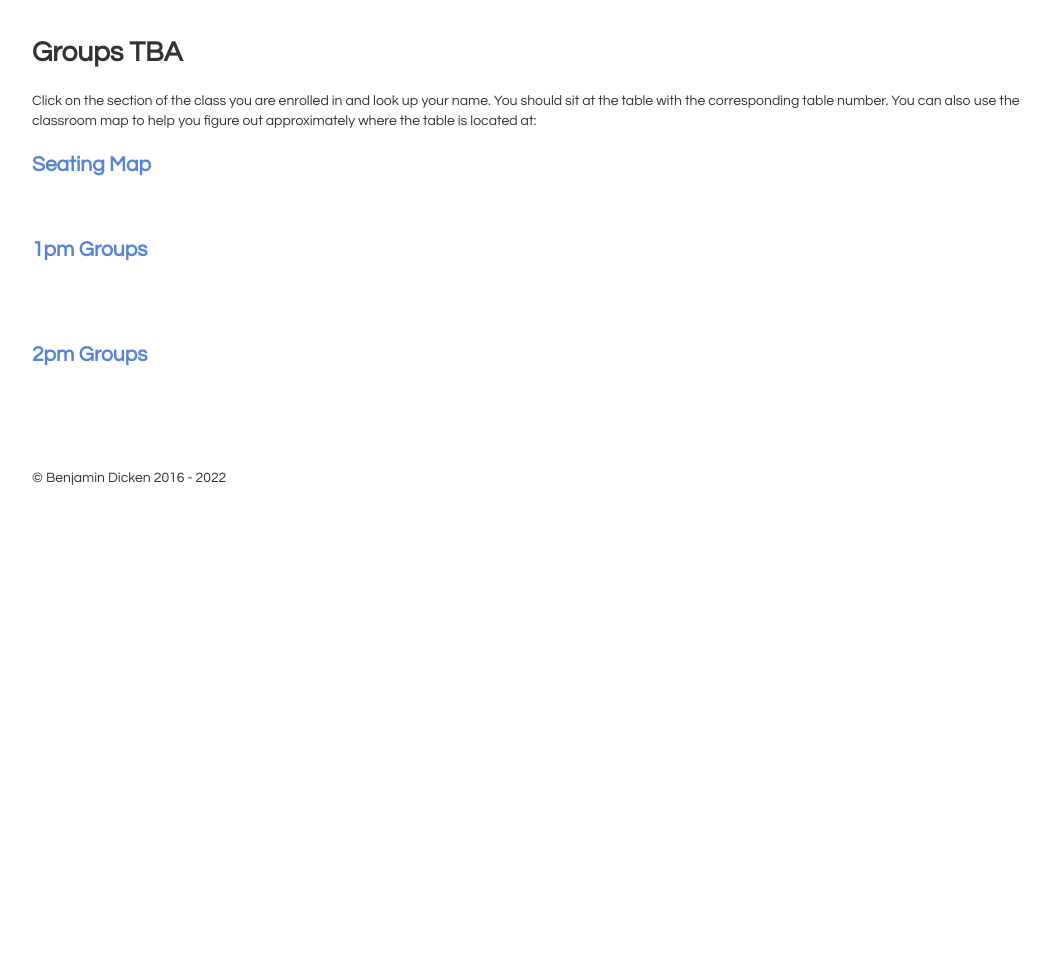
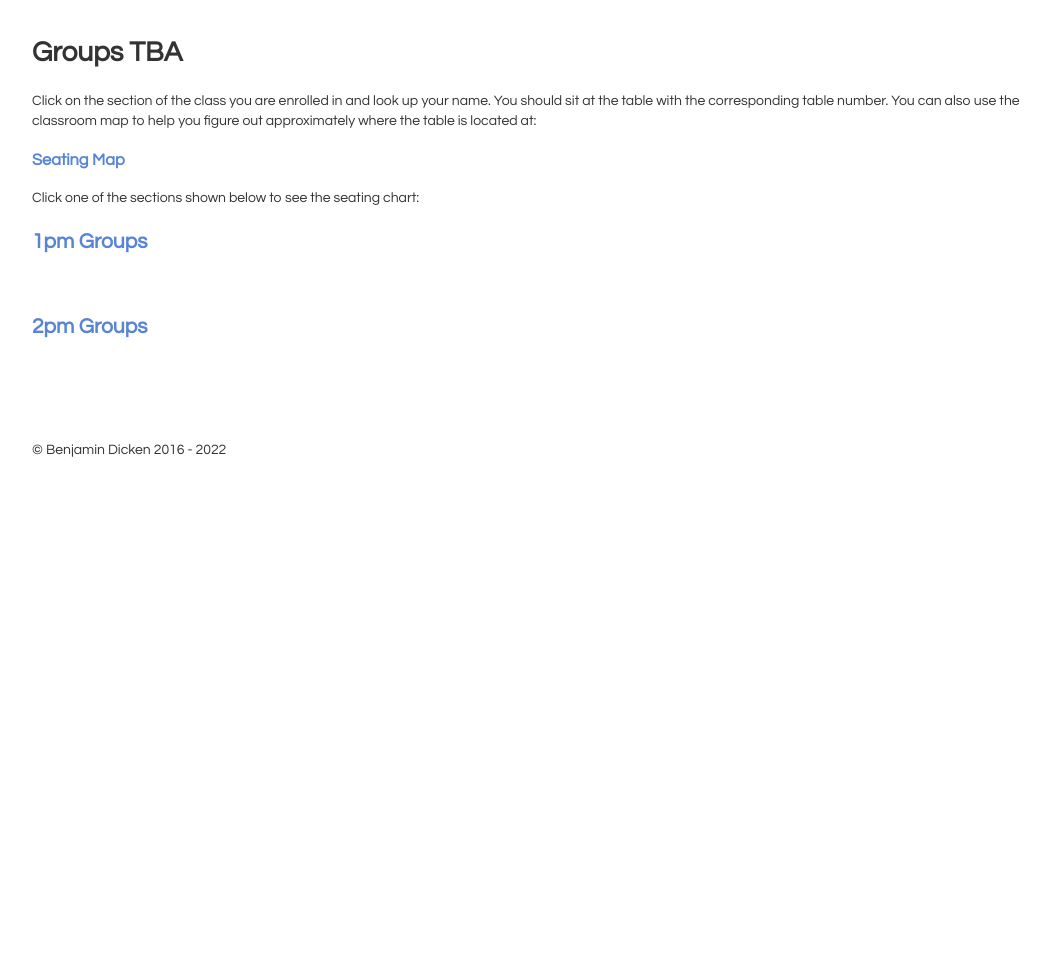
Before and after one commit to bddicken/cs110fall2022website, a Jekyll site: the page built from groups/index.md, in a window 1280 px wide. Shown: the whole page, without its empty margins (108-1158 px from the left). Built offline with Jekyll 4.4.1, drawn with Linux system fonts in a browser that asks for light colours.

Commit message:
change groups page

```diff
--- a/groups/index.md
+++ b/groups/index.md
@@ -9,13 +9,12 @@ Click on the section of the class you are enrolled in and look up your name.
 You should sit at the table with the corresponding table number.
 You can also use the classroom map to help you figure out approximately where the table is located at:
 
-## [Seating Map](./gittings129bseating.png)
+### [Seating Map](./gittings129bseating.png)
 
-<br/>
+Click one of the sections shown below to see the seating chart:
 
 ## [1pm Groups](./benGroups/index.html)
 
-<br />
 <br/>
 
 ## [2pm Groups](./adrianaGroups/index.html)
```
